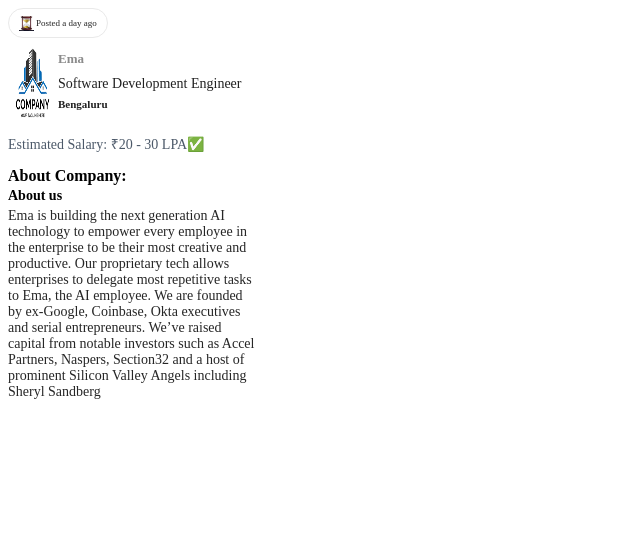
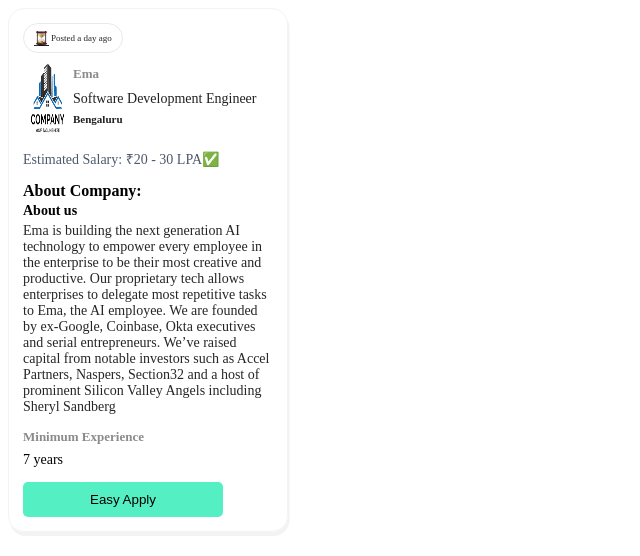
Before and after one commit to UdayaKiran442/weekday-react-task, a React (Vite) app: page / in a window 1280 px wide. Shown: the top 556 px of the page, without its empty margins (0-640 px from the left). Built offline with nearby package versions, Linux system fonts and the light colour scheme.

Commit message:
button, experience components and border for job card with box shadow

```diff
--- /dev/null
+++ b/src/components/Button.component.tsx
@@ -0,0 +1,15 @@
+import styles from "../styles/Button.module.css";
+
+type Props = {
+  value: string;
+};
+
+const Button = ({ value }: Props) => {
+  return (
+    <div>
+      <button className={styles.button}>{value}</button>
+    </div>
+  );
+};
+
+export default Button;
--- a/src/components/JobCard.component.tsx
+++ b/src/components/JobCard.component.tsx
@@ -1,14 +1,18 @@
 import JobHeader from "./JobHeader.component";
 import JobDetails from "./JobDetails.component";
+import JobSalary from "./JobSalary.component";
+import AboutCompany from "./AboutCompany.component";
+import JobExperience from "./JobExperience.component";
+import Button from "./Button.component";
 
 import sand_clock from "../assets/sand_clock.jpeg";
 import logo from "../assets/dummy_logo.png";
-import JobSalary from "./JobSalary.component";
-import AboutCompany from "./AboutCompany.component";
+
+import styles from "../styles/JobCard.module.css";
 
 const JobCard = () => {
   return (
-    <div>
+    <div className={styles.jobCard}>
       <div>
         {/* job header */}
         <JobHeader image={sand_clock} text="Posted a day ago" />
@@ -30,8 +34,14 @@
         {/* about company */}
         <AboutCompany />
       </div>
-      <div>{/* experience */}</div>
-      <div>{/* buttons */}</div>
+      <div>
+        {/* experience */}
+        <JobExperience experience="7 years" />
+      </div>
+      <div>
+        {/* buttons */}
+        <Button value="Easy Apply" />
+      </div>
     </div>
   );
 };
--- /dev/null
+++ b/src/components/JobExperience.component.tsx
@@ -0,0 +1,16 @@
+import styles from "../styles/JobExperience.module.css";
+
+type Props = {
+  experience: string;
+};
+
+const JobExperience = ({ experience }: Props) => {
+  return (
+    <div>
+      <p className={styles.text}>Minimum Experience</p>
+      <p className={styles.experience}>{experience}</p>
+    </div>
+  );
+};
+
+export default JobExperience;
--- /dev/null
+++ b/src/styles/Button.module.css
@@ -0,0 +1,8 @@
+.button {
+  background-color: #54efc3;
+  border: none;
+  width: 200px;
+  padding: 10px 10px;
+  border-radius: 5px;
+  font-weight: 500;
+}
--- /dev/null
+++ b/src/styles/JobCard.module.css
@@ -0,0 +1,7 @@
+.jobCard {
+  border: 1px solid #f3f3f3;
+  width: fit-content;
+  border-radius: 1rem;
+  padding: 0.875rem;
+  box-shadow: 0.1rem 0.25rem #f3f3f3;
+}
--- /dev/null
+++ b/src/styles/JobExperience.module.css
@@ -0,0 +1,11 @@
+.text {
+  font-size: 13px;
+  font-weight: 600;
+  color: #8b8b8b;
+}
+
+.experience {
+  font-size: 14px;
+  font-weight: 400;
+  margin-top: -6px;
+}
```
